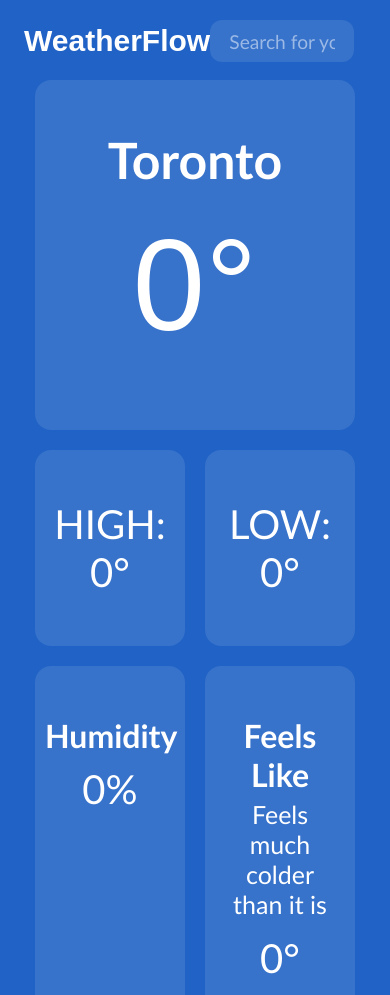
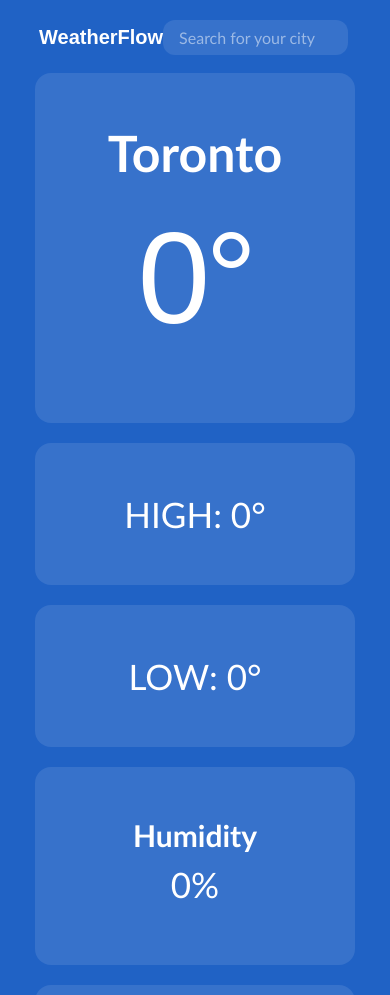
Before and after one commit to LamontDLW/weather-flow, a plain HTML site: page index.html in a window 390 px wide. Shown: the top 995 px of the page. Drawn offline with Linux system fonts and the light colour scheme; no server answers.

Commit message:
fixed mobile view display issues

```diff
--- a/style.css
+++ b/style.css
@@ -79,9 +79,10 @@ body {
 
   .city-temp {
     font-size: 130px;
-    padding: 10px 20px;
+    padding: 10px 10px;
     font-weight: 300;
     font-family: Arial, Helvetica, sans-serif;
+    letter-spacing: -5px;
   }
 
   .desc-info {
@@ -96,8 +97,8 @@ body {
   }
 
   .description {
-    font-size: 30px;
-    padding: 10px 20px;
+    font-size: 25px;
+    padding: 10px 10px;
     font-weight: 300;
     text-transform: capitalize;
   }
@@ -109,8 +110,13 @@ body {
     width: calc(100vw - 50px);
   }
 
+  .half-cards h1 {
+    font-size: 30px;
+    font-weight: 700;
+  }
+
   .half-cards h2 {
-    font-size: 40px;
+    font-size: 60px;
     font-weight: 100;
   }
 
@@ -159,53 +165,37 @@ footer {
     font-weight: lighter;
 }
 
+/* MOBILE VIEW  */
+@media screen and (max-width: 800px) {
 
-/*
-  .card {
-    background: #000000d0;
-    color: white;
-    padding: 2em;
-    border-radius: 30px;
-    width: 100%;
-    max-width: 420px;
-    margin: 1em;
-  }
+    .wf-title h1 {
+        font-size: 20px;
+        padding-left: 15px;
+      }
 
-.search {
-    display: flex;
-    align-items: center;
-    justify-content: center;
+    input.search-bar {
+        font-size: 100%;
+        width: calc(100% - 50px);
+    }
+
+    .description {
+        font-size: 20px;
+        text-align: center;
+    }
+
+    .half-cards {
+        flex-direction: column;
+    }
+
+    .half-cards h2 {
+        font-size: 35px;
+    }
+
+    .left-half-card {
+        width: calc(100% - 40px);
+    }
+
+    .right-half-card {
+        width: calc(100% - 40px);
+    }
 }
-.search::placeholder {
-    font-size: 120%;
-}
-
-button {
-    background-color: #7c7c7c2b;
-    color: white;
-    margin: 0.5em;
-    border-radius: 50%;
-    border: none;
-    height: 46px;
-    width: 46px;
-    outline: none;
-    transition: 0.2s ease-in-out;
-}
-
-button:hover {
-    background-color: #7c7c7c6b;
-    cursor: pointer;
-}
-
-input.search-bar {
-    border: none;
-    outline: none;
-    padding: 0.5em 1em;
-    border-radius: 24px;
-    background-color: #7c7c7c2b;
-    color: white;
-    font-family: inherit;
-    font-size: 120%;
-    width: calc(100% - 100px);
-}
-*/
```
